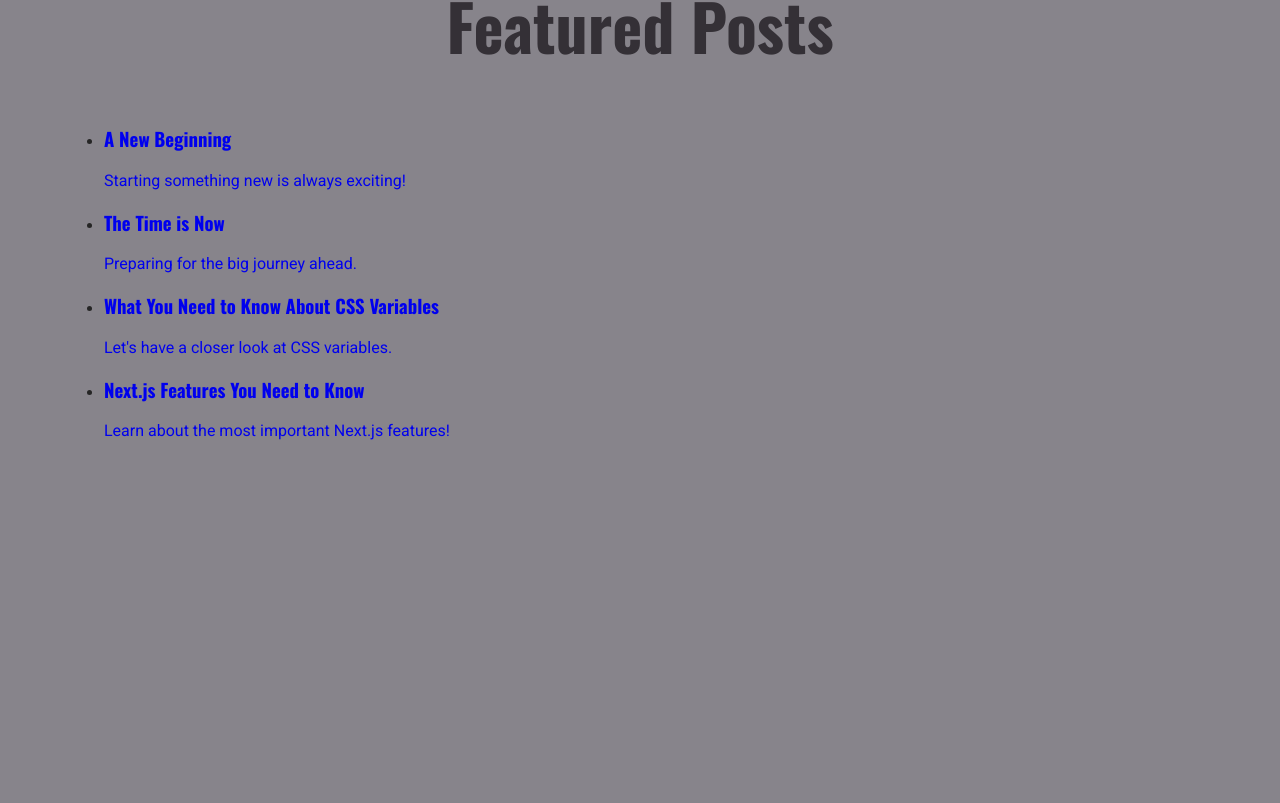
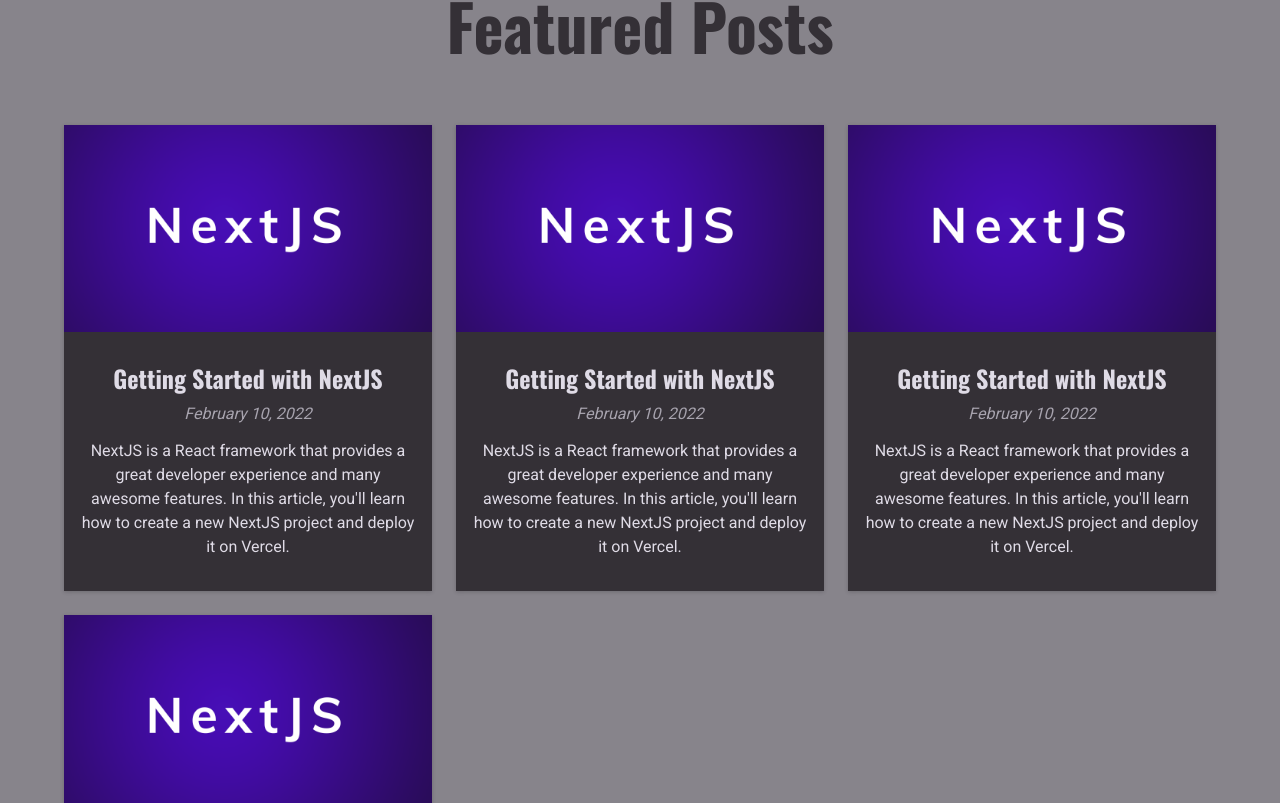
Before and after one commit to manoj-bold/nextjs-blog, a Next.js app: page / in a window 1280 px wide. Shown: the part 717-1520 px from the top of the page. Before the commit the page ends 1189 px from the top, so only its background shows below. Built offline with nearby package versions, Linux system fonts and the light colour scheme.

Commit message:
Add Post Grid & Post Items

```diff
--- a/components/home-page/featured-posts.js
+++ b/components/home-page/featured-posts.js
@@ -1,36 +1,13 @@
 import Link from "next/link";
+
+import PostsGrid from "../posts/posts-grid";
 import classes from "./featured-posts.module.css";
 
-export default function FeaturedPosts() {
+export default function FeaturedPosts({ posts }) {
   return (
     <section className={classes.latest}>
       <h2>Featured Posts</h2>
-      <ul>
-        <li>
-          <Link href="/posts/a-new-beginning">
-            <h3>A New Beginning</h3>
-            <p>Starting something new is always exciting!</p>
-          </Link>
-        </li>
-        <li>
-          <Link href="/posts/the-time-is-now">
-            <h3>The Time is Now</h3>
-            <p>Preparing for the big journey ahead.</p>
-          </Link>
-        </li>
-        <li>
-          <Link href="/posts/what-you-need-to-know-about-css-variables">
-            <h3>What You Need to Know About CSS Variables</h3>
-            <p>Let's have a closer look at CSS variables.</p>
-          </Link>
-        </li>
-        <li>
-          <Link href="/posts/next-js-features-you-need-to-know">
-            <h3>Next.js Features You Need to Know</h3>
-            <p>Learn about the most important Next.js features!</p>
-          </Link>
-        </li>
-      </ul>
+      <PostsGrid posts={posts} />
     </section>
   );
 }
--- /dev/null
+++ b/components/posts/post-item.js
@@ -0,0 +1,37 @@
+import Link from "next/link";
+import Image from "next/image";
+
+import classes from "./post-item.module.css";
+
+export default function PostItem(props) {
+  const { title, image, excerpt, date, slug } = props.post;
+
+  const formattedDate = new Date(date).toLocaleDateString("en-US", {
+    day: "numeric",
+    month: "long",
+    year: "numeric",
+  });
+
+  const imagePath = `/images/posts/${slug}/${image}`;
+
+  return (
+    <li className={classes.post}>
+      <Link href={`/posts/${slug}`}>
+        <div className={classes.image}>
+          <Image
+            src={imagePath}
+            alt={title}
+            width={300}
+            height={200}
+            layout="responsive"
+          />
+        </div>
+        <div className={classes.content}>
+          <h3>{title}</h3>
+          <time>{formattedDate}</time>
+          <p>{excerpt}</p>
+        </div>
+      </Link>
+    </li>
+  );
+}
--- /dev/null
+++ b/components/posts/post-item.module.css
@@ -0,0 +1,37 @@
+.post {
+  box-shadow: 0 1px 4px rgba(0, 0, 0, 0.2);
+  background-color: var(--color-grey-800);
+  text-align: center;
+}
+
+.post a {
+  color: var(--color-grey-100);
+}
+
+.image {
+  width: 100%;
+  max-height: 20rem;
+  overflow: hidden;
+}
+
+.image img {
+  object-fit: cover;
+}
+
+.content {
+  padding: var(--size-4);
+}
+
+.content h3 {
+  margin: var(--size-2) 0;
+  font-size: var(--size-6);
+}
+
+.content time {
+  font-style: italic;
+  color: var(--color-grey-300);
+}
+
+.content p {
+  line-height: var(--size-6);
+}
--- /dev/null
+++ b/components/posts/posts-grid.js
@@ -0,0 +1,14 @@
+import classes from "./posts-grid.module.css";
+import PostItem from "./post-item";
+
+export default function PostsGrid(props) {
+  const { posts } = props;
+
+  return (
+    <ul className={classes.grid}>
+      {posts.map((post) => (
+        <PostItem key={post.slug} post={post} />
+      ))}
+    </ul>
+  );
+}
--- /dev/null
+++ b/components/posts/posts-grid.module.css
@@ -0,0 +1,9 @@
+.grid {
+  list-style: none;
+  margin: 0;
+  padding: 0;
+  display: grid;
+  grid-template-columns: repeat(auto-fill, minmax(20rem, 1fr));
+  gap: 1.5rem;
+  align-content: center;
+}
--- a/pages/index.js
+++ b/pages/index.js
@@ -3,13 +3,48 @@
 import FeaturedPosts from "../components/home-page/featured-posts";
 
 export default function HomePage() {
+  const DUMMY_POSTS = [
+    {
+      slug: "getting-started-with-nextjs",
+      title: "Getting Started with NextJS",
+      image: "getting-started-nextjs.png",
+      excerpt:
+        "NextJS is a React framework that provides a great developer experience and many awesome features. In this article, you'll learn how to create a new NextJS project and deploy it on Vercel.",
+      date: "2022-02-10",
+    },
+    {
+      slug: "getting-started-with-nextjs",
+      title: "Getting Started with NextJS",
+      image: "getting-started-nextjs.png",
+      excerpt:
+        "NextJS is a React framework that provides a great developer experience and many awesome features. In this article, you'll learn how to create a new NextJS project and deploy it on Vercel.",
+      date: "2022-02-10",
+    },
+    {
+      slug: "getting-started-with-nextjs",
+      title: "Getting Started with NextJS",
+      image: "getting-started-nextjs.png",
+      excerpt:
+        "NextJS is a React framework that provides a great developer experience and many awesome features. In this article, you'll learn how to create a new NextJS project and deploy it on Vercel.",
+      date: "2022-02-10",
+    },
+    {
+      slug: "getting-started-with-nextjs",
+      title: "Getting Started with NextJS",
+      image: "getting-started-nextjs.png",
+      excerpt:
+        "NextJS is a React framework that provides a great developer experience and many awesome features. In this article, you'll learn how to create a new NextJS project and deploy it on Vercel.",
+      date: "2022-02-10",
+    },
+  ];
+
   return (
-    <div>
+    <>
       <Head>
         <title>Home</title>
       </Head>
       <Hero />
-      <FeaturedPosts />
-    </div>
+      <FeaturedPosts posts={DUMMY_POSTS} />
+    </>
   );
 }
```
Also changed, not shown: public/images/posts/getting-started-with-nextjs/getting-started-nextjs.png (added), 1 other file (tests, documents, lock files or other folders).
